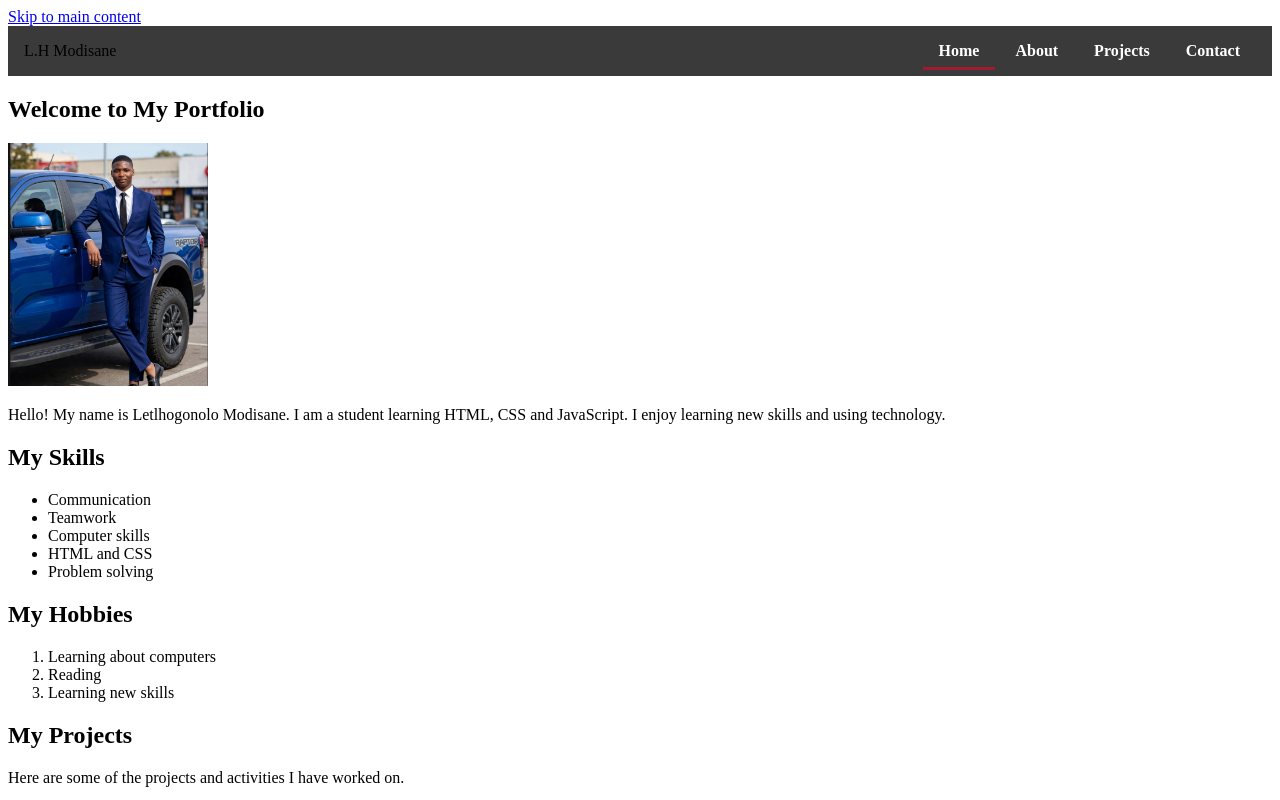
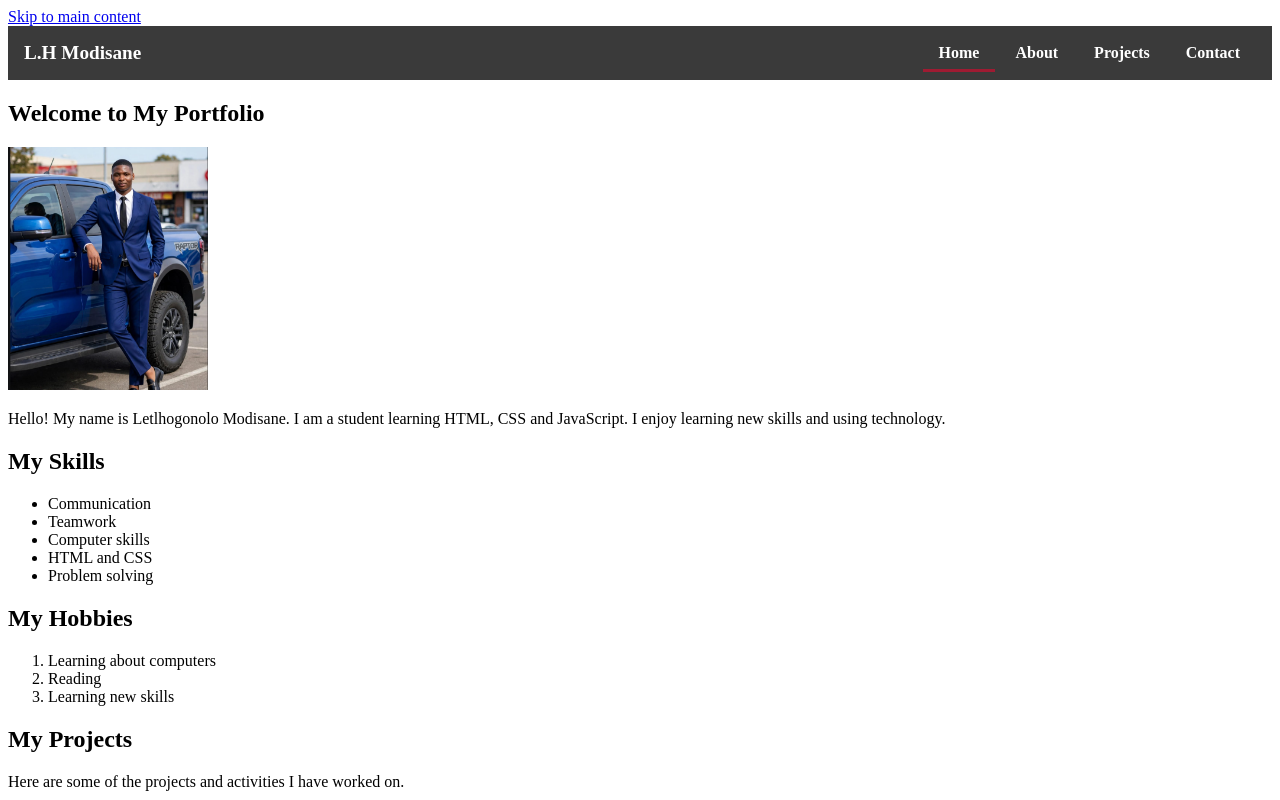
Before and after one commit to letlhogonolom047-gif/bio-page, a plain HTML site: page index.html in a window 1280 px wide. Shown: the top 800 px of the page. Drawn offline with Linux system fonts and the light colour scheme.

Commit message:
Change logo text colour to white

```diff
--- a/style.css
+++ b/style.css
@@ -6,7 +6,11 @@
     justify-content: space-between;
     align-items: center;
 }
-
+.logo {
+    color: white;
+    font-size: 1.2rem;
+    font-weight: bold;
+}
 .nav-link {
     color: #ffffff;
     text-decoration: none;
@@ -45,7 +49,7 @@
     .navbar {
         flex-direction: column;
         align-items: flex-start;
-        background-color: #9e1b9e;
+
     }
 
     .nav-link {
```
